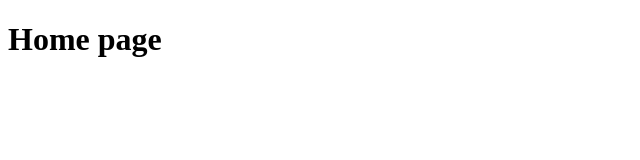
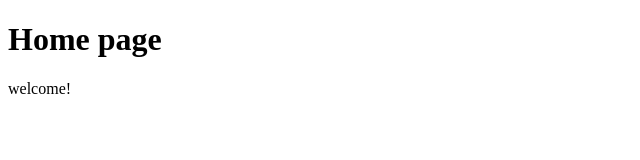
Before and after one commit to chunyu25/project001, a plain HTML site: page index.html in a window 1280 px wide. Shown: the full height of the page, 0-640 px from the left. Drawn offline with Linux system fonts and the light colour scheme.

Commit message:
add codes into index.html and app.js

```diff
--- a/index.html
+++ b/index.html
@@ -8,5 +8,6 @@
 </head>
 <body>
     <h1>Home page</h1>
+    <p>welcome!</p>
 </body>
 </html>
```
